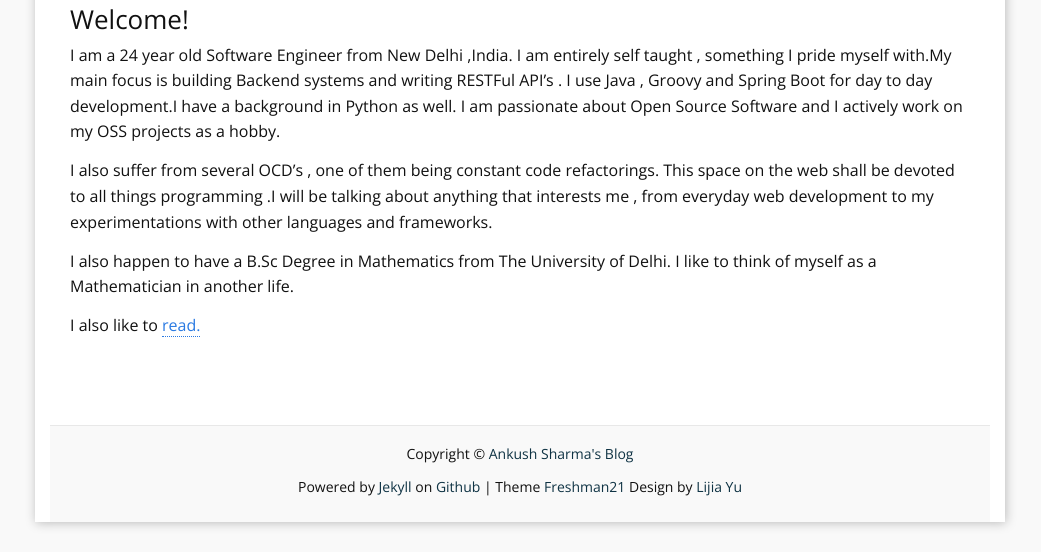
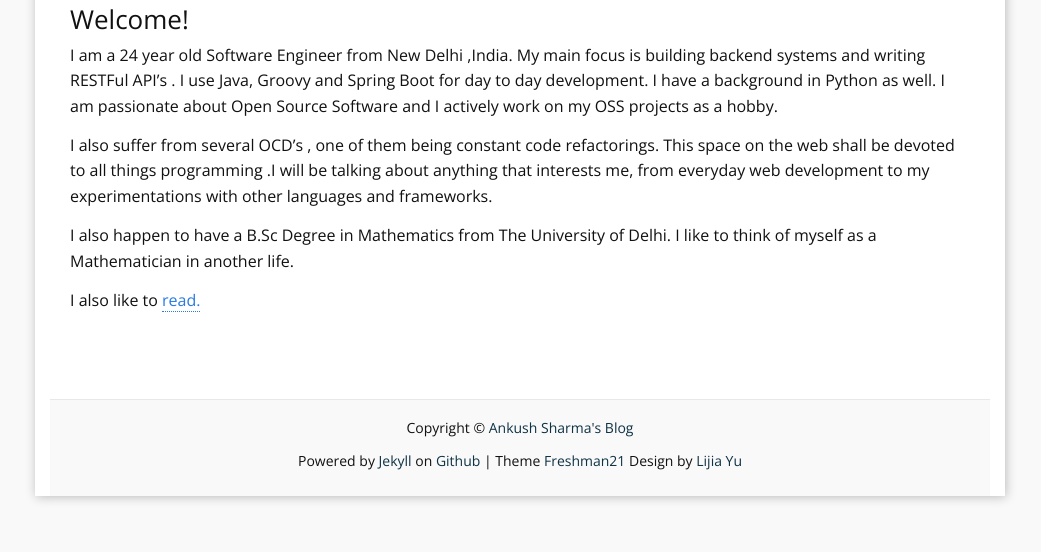
Before and after one commit to Ankush1992/Ankush1992.github.io, a Jekyll site: the page built from b_about.md, in a window 1280 px wide, cut to the strip 530-1082 px from the top of the page. Shown: the whole strip, without its empty margins (120-1161 px from the left). Built offline with Jekyll 4.4.1, drawn with Linux system fonts in a browser that asks for light colours; nearby versions of some CDN libraries; comment, search, counter and statistics services are not loaded; after the commit the page ends 1056 px from its top, so only the background shows below that.

Commit message:
edited about.

```diff
--- a/b_about.md
+++ b/b_about.md
@@ -8,9 +8,9 @@ permalink: /about/
 
 ### Welcome!
 
-I am a 24 year old Software Engineer from New Delhi ,India. I am entirely self taught , something I pride myself with.My main focus is building Backend systems and writing RESTFul API's . I use Java , Groovy and Spring Boot for day to day development.I have a background in Python as well. I am passionate about Open Source Software and I actively work on my OSS projects as a hobby.
+I am a 24 year old Software Engineer from New Delhi ,India. My main focus is building backend systems and writing RESTFul API's . I use Java, Groovy and Spring Boot for day to day development. I have a background in Python as well. I am passionate about Open Source Software and I actively work on my OSS projects as a hobby.
 
-I also suffer from several OCD’s , one of them being constant code refactorings. This space on the web shall be devoted to all things programming .I will be talking about anything that interests me , from everyday web development to my experimentations with other languages and frameworks.
+I also suffer from several OCD’s , one of them being constant code refactorings. This space on the web shall be devoted to all things programming .I will be talking about anything that interests me, from everyday web development to my experimentations with other languages and frameworks.
 
 I also happen to have a B.Sc Degree in Mathematics from The University of Delhi. I like to think of myself as a Mathematician in another life.
 
```
